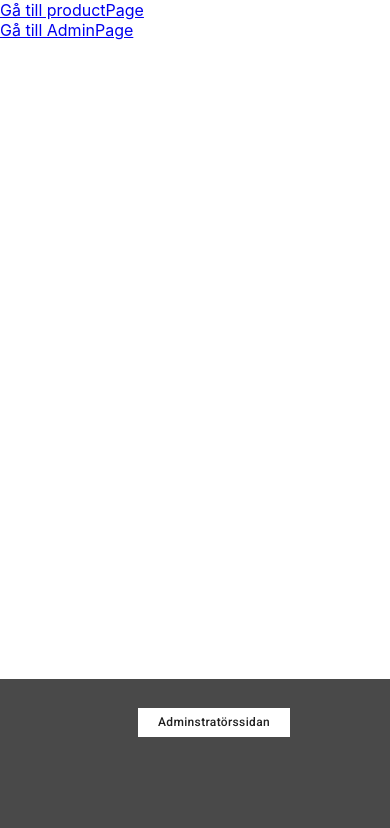
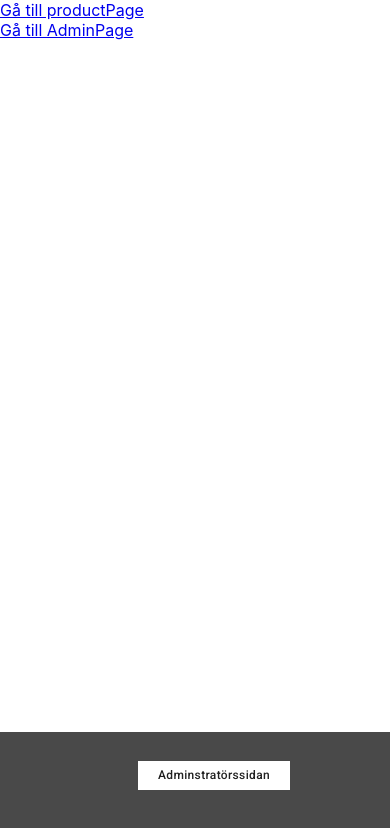
Before and after one commit to feliciaseg/webshop, a React (Create React App) app: page / in a window 390 px wide. Shown: the top 828 px of the page. Built offline with nearby package versions, Linux system fonts and the light colour scheme.

Commit message:
responsive height

```diff
--- a/src/styling/style.css
+++ b/src/styling/style.css
@@ -1,6 +1,14 @@
 
 .footerDiv {
     height: 10.3rem;
-    /* 7rem på mobile */
 
 }
+
+
+@media only screen and (max-width: 440px) {
+    .footerDiv {
+        height: 7rem;
+
+
+    }
+}
```
